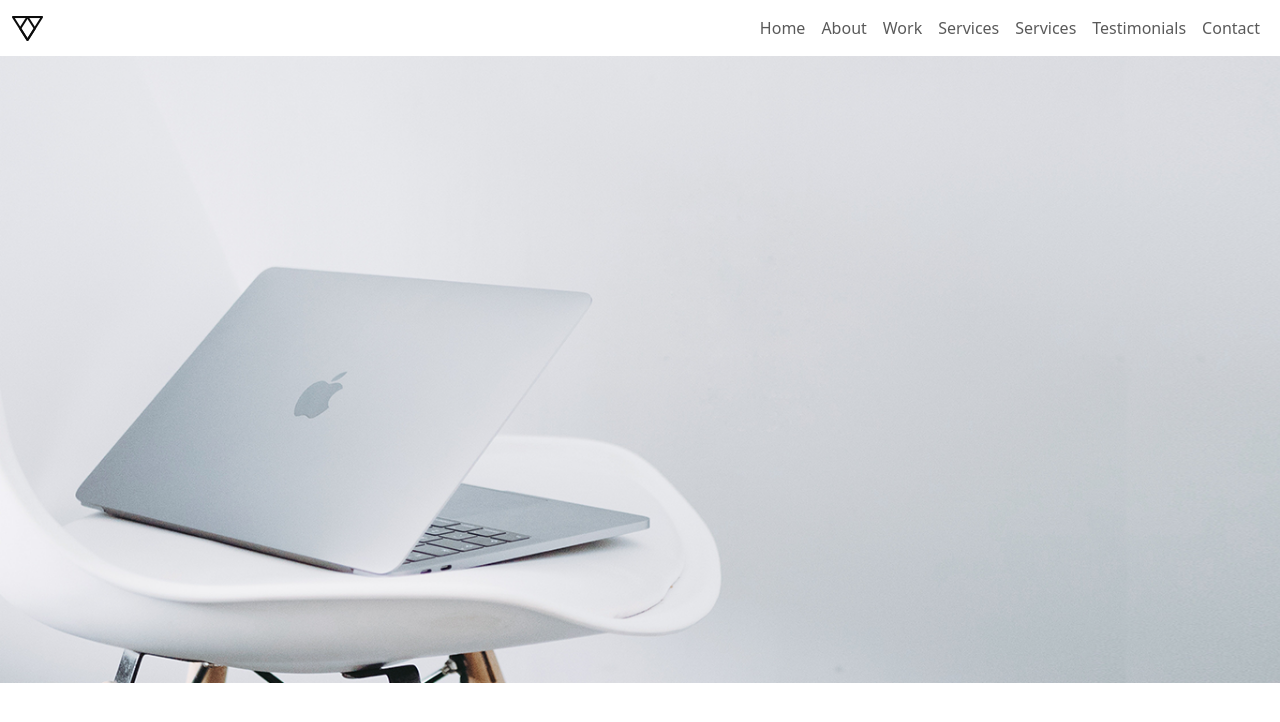
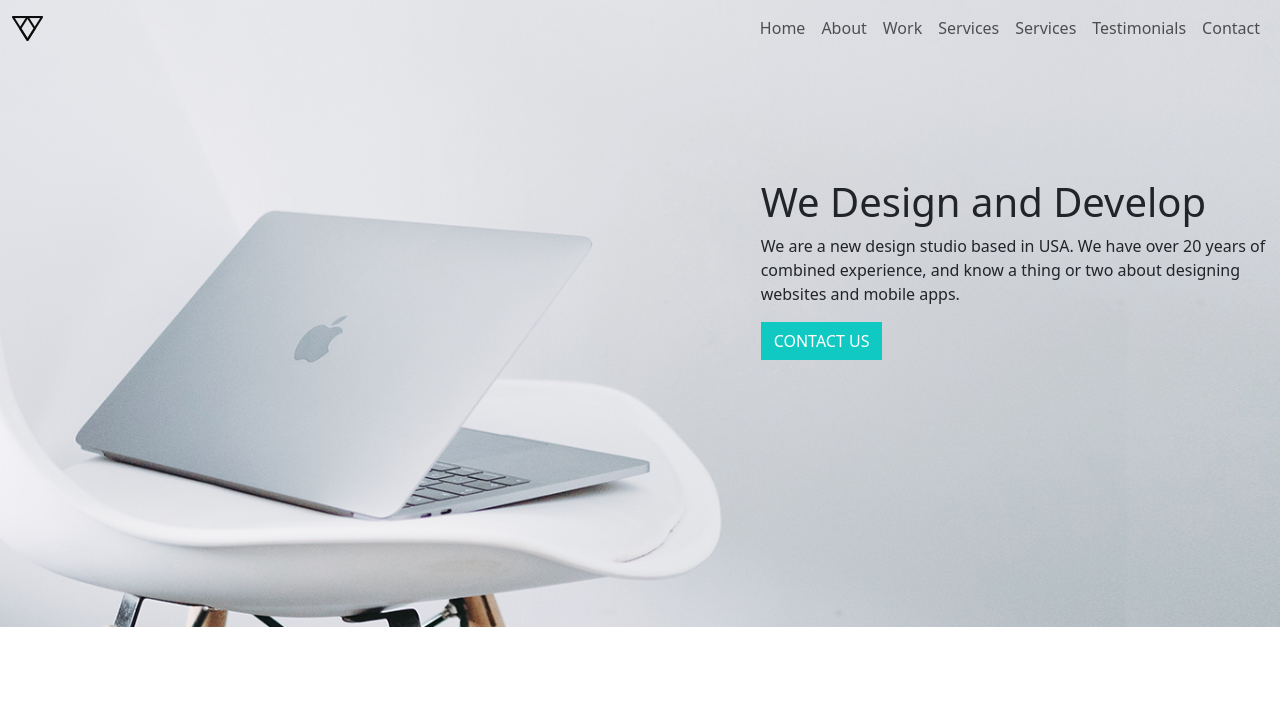
Before and after one commit to scolorado/Review-Project-Updated, a plain HTML site: page index.html in a window 1280 px wide. Drawn offline with nearby package versions, Linux system fonts and the light colour scheme.

Commit message:
started editing section 1

```diff
--- a/index.html
+++ b/index.html
@@ -10,7 +10,8 @@
 </head>
 <body>
 
-<nav class="navbar navbar-expand-sm">
+<div id="home">
+<nav class="navbar navbar-expand-sm fixed-top" id="nav">
     <div class="container-fluid">
         <div class="collapse navbar-collapse" id="mynavbar">
             <ul class="navbar-nav me-auto">
@@ -47,7 +48,24 @@
     </div>
 </nav>
 
-<img src="images/aidan-hancock-8RU4OuA6Yug-unsplash.png" style="width: 100%;">
+<br>
+
+    <div style="padding-top: 12%">
+        <div class="row">
+            <div class="col-sm-7"></div>
+            <div class="col-sm-5">
+                <h1>We Design and Develop</h1>
+                <p>We are a new design studio based in USA. We have over
+                    20 years of combined experience, and know a thing or two
+                    about designing websites and mobile apps.</p>
+                <button type="button" class="btn btn-large rounded-0" id="homeButton">CONTACT US</button>
+            </div>
+        </div>
+    </div>
+
+
+</div>
+
 
 </body>
 </html>
--- a/style.css
+++ b/style.css
@@ -0,0 +1,10 @@
+body{
+    background-image: url(images/aidan-hancock-8RU4OuA6Yug-unsplash.png);
+    background-repeat: no-repeat;
+    position: relative;
+    background-size: 100%;
+}
+#homeButton{
+    background-color: #10C9C3;
+    color: white;
+}
```
